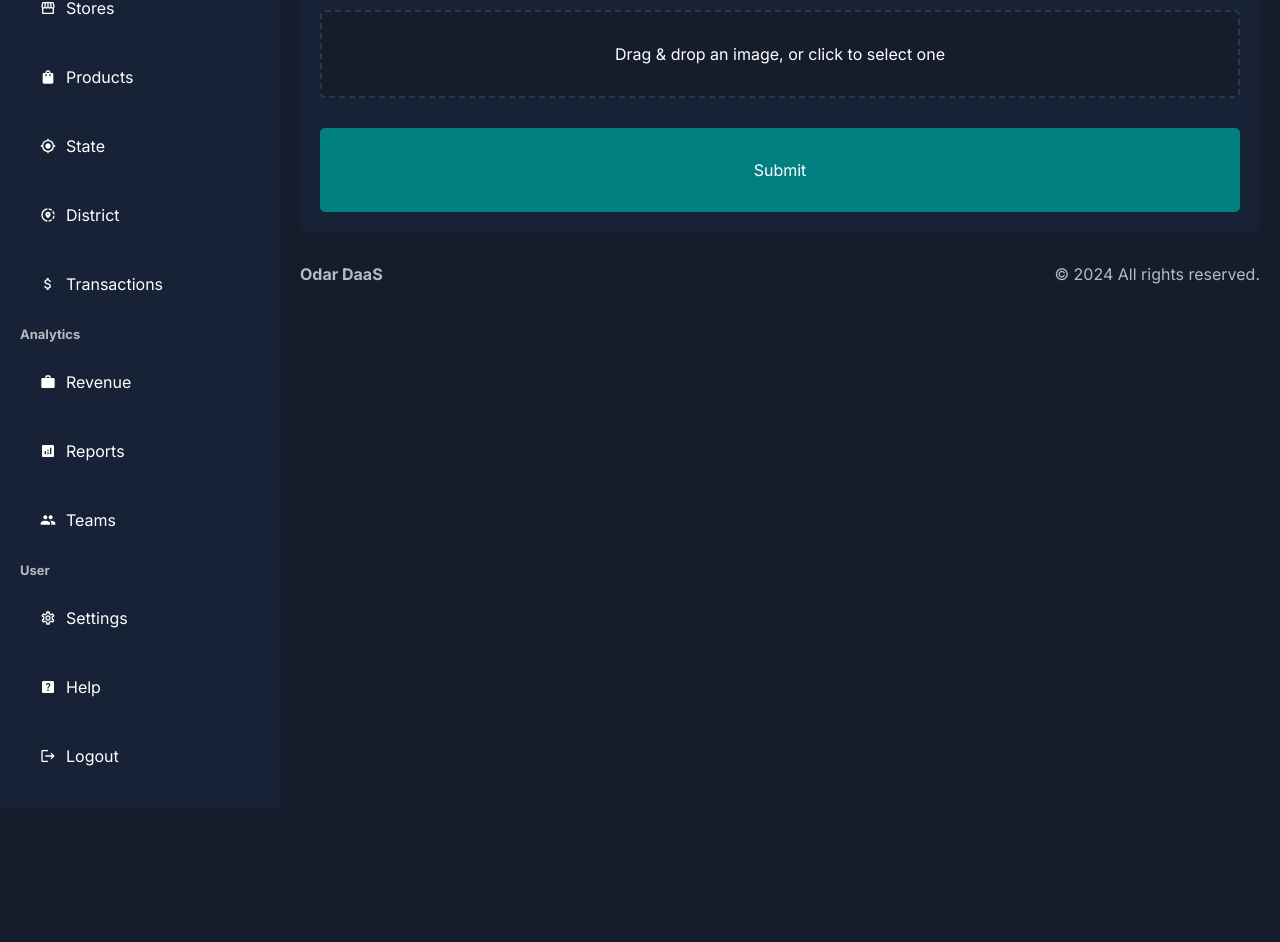
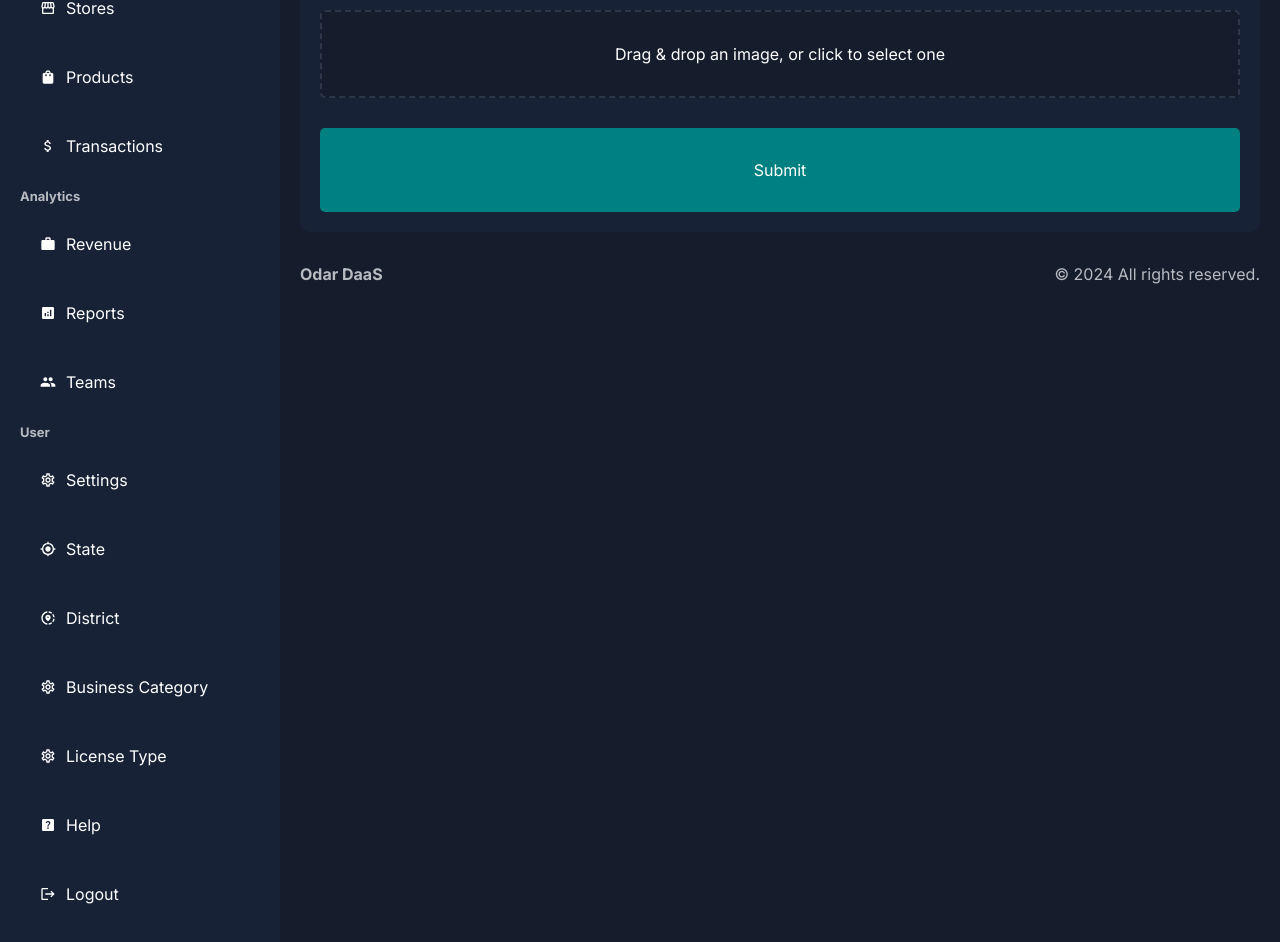
Before and after one commit to chaad98/Admin-Dashboard, a Next.js app: page /dashboard/states/add in a window 1280 px wide. Shown: the part 286-1228 px from the top of the page. Before the commit the page ends 1094 px from the top, so only its background shows below. Built offline with nearby package versions, Linux system fonts and the light colour scheme; no server answers.

Commit message:
Added new links

```diff
--- a/src/app/ui/dashboard/sidebar/sidebar.tsx
+++ b/src/app/ui/dashboard/sidebar/sidebar.tsx
@@ -49,16 +49,6 @@ const menuItems = [
         icon: <MdShoppingBag />,
       },
       {
-        title: "State",
-        path: "/dashboard/states",
-        icon: <MdOutlineMyLocation />,
-      },
-      {
-        title: "District",
-        path: "/dashboard/districts",
-        icon: <MdShareLocation />,
-      },
-      {
         title: "Transactions",
         path: "/dashboard/transactions",
         icon: <MdAttachMoney />,
@@ -90,6 +80,26 @@ const menuItems = [
     list: [
       {
         title: "Settings",
+        path: "/dashboard/settings",
+        icon: <MdOutlineSettings />,
+      },
+      {
+        title: "State",
+        path: "/dashboard/states",
+        icon: <MdOutlineMyLocation />,
+      },
+      {
+        title: "District",
+        path: "/dashboard/districts",
+        icon: <MdShareLocation />,
+      },
+      {
+        title: "Business Category",
+        path: "/dashboard/settings",
+        icon: <MdOutlineSettings />,
+      },
+      {
+        title: "License Type",
         path: "/dashboard/settings",
         icon: <MdOutlineSettings />,
       },
```
